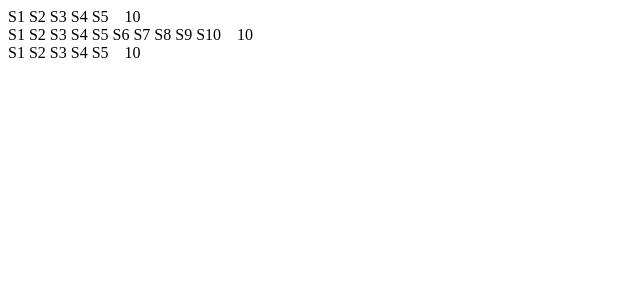
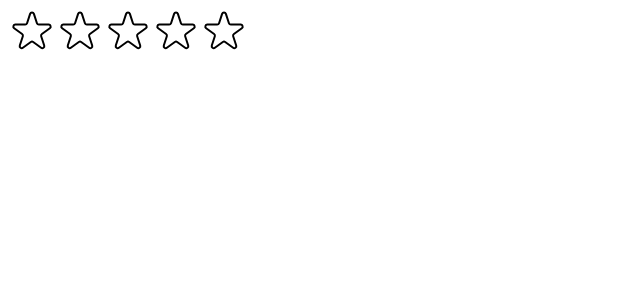
Before and after one commit to marshalmori/usepopcorn-react, a React (Create React App) app: page / in a window 1280 px wide. Shown: the top 300 px of the page, without its empty margins (0-640 px from the left). Built offline with nearby package versions, Linux system fonts and the light colour scheme.

Commit message:
Creating the Stars

```diff
--- a/src/StarRating.jsx
+++ b/src/StarRating.jsx
@@ -1,4 +1,4 @@
-import React from "react";
+import React, { useState } from "react";
 
 const containerStyle = {
   display: "flex",
@@ -8,7 +8,6 @@
 
 const starContainerStyle = {
   display: "flex",
-  gap: "4px",
 };
 
 const textStyle = {
@@ -17,16 +16,97 @@
 };
 
 const StarRating = ({ maxRating = 5 }) => {
+  const [rating, setRating] = useState(0);
+
+  const handleRating = (rating) => {
+    setRating(rating);
+  };
+
   return (
     <div style={containerStyle}>
       <div style={starContainerStyle}>
         {Array.from({ length: maxRating }, (_, i) => (
-          <span>S{i + 1}</span>
+          <Star
+            key={i}
+            onRate={() => handleRating(i + 1)}
+            full={rating >= i + 1}
+          />
         ))}
       </div>
-      <p style={textStyle}>10</p>
+      <p style={textStyle}>{rating || ""}</p>
     </div>
   );
 };
 
+const starStyle = {
+  width: "48px",
+  height: "48px",
+  display: "block",
+  cursor: "pointer",
+};
+
+const Star = ({ onRate, full }) => {
+  return (
+    <span role="button" style={starStyle} onClick={onRate}>
+      {full ? (
+        <svg
+          xmlns="http://www.w3.org/2000/svg"
+          viewBox="0 0 20 20"
+          fill="#000"
+          stroke="#000"
+        >
+          <path d="M9.049 2.927c.3-.921 1.603-.921 1.902 0l1.07 3.292a1 1 0 00.95.69h3.462c.969 0 1.371 1.24.588 1.81l-2.8 2.034a1 1 0 00-.364 1.118l1.07 3.292c.3.921-.755 1.688-1.54 1.118l-2.8-2.034a1 1 0 00-1.175 0l-2.8 2.034c-.784.57-1.838-.197-1.539-1.118l1.07-3.292a1 1 0 00-.364-1.118L2.98 8.72c-.783-.57-.38-1.81.588-1.81h3.461a1 1 0 00.951-.69l1.07-3.292z" />
+        </svg>
+      ) : (
+        <svg
+          xmlns="http://www.w3.org/2000/svg"
+          fill="none"
+          viewBox="0 0 24 24"
+          stroke="#000"
+        >
+          <path
+            strokeLinecap="round"
+            strokeLinejoin="round"
+            strokeWidth="{2}"
+            d="M11.049 2.927c.3-.921 1.603-.921 1.902 0l1.519 4.674a1 1 0 00.95.69h4.915c.969 0 1.371 1.24.588 1.81l-3.976 2.888a1 1 0 00-.363 1.118l1.518 4.674c.3.922-.755 1.688-1.538 1.118l-3.976-2.888a1 1 0 00-1.176 0l-3.976 2.888c-.783.57-1.838-.197-1.538-1.118l1.518-4.674a1 1 0 00-.363-1.118l-3.976-2.888c-.784-.57-.38-1.81.588-1.81h4.914a1 1 0 00.951-.69l1.519-4.674z"
+          />
+        </svg>
+      )}
+    </span>
+  );
+};
+
+/*
+FULL STAR
+
+<svg
+  xmlns="http://www.w3.org/2000/svg"
+  viewBox="0 0 20 20"
+  fill="#000"
+  stroke="#000"
+>
+  <path
+    d="M9.049 2.927c.3-.921 1.603-.921 1.902 0l1.07 3.292a1 1 0 00.95.69h3.462c.969 0 1.371 1.24.588 1.81l-2.8 2.034a1 1 0 00-.364 1.118l1.07 3.292c.3.921-.755 1.688-1.54 1.118l-2.8-2.034a1 1 0 00-1.175 0l-2.8 2.034c-.784.57-1.838-.197-1.539-1.118l1.07-3.292a1 1 0 00-.364-1.118L2.98 8.72c-.783-.57-.38-1.81.588-1.81h3.461a1 1 0 00.951-.69l1.07-3.292z"
+  />
+</svg>
+
+
+EMPTY STAR
+
+<svg
+  xmlns="http://www.w3.org/2000/svg"
+  fill="none"
+  viewBox="0 0 24 24"
+  stroke="#000"
+>
+  <path
+    strokeLinecap="round"
+    strokeLinejoin="round"
+    strokeWidth="{2}"
+    d="M11.049 2.927c.3-.921 1.603-.921 1.902 0l1.519 4.674a1 1 0 00.95.69h4.915c.969 0 1.371 1.24.588 1.81l-3.976 2.888a1 1 0 00-.363 1.118l1.518 4.674c.3.922-.755 1.688-1.538 1.118l-3.976-2.888a1 1 0 00-1.176 0l-3.976 2.888c-.783.57-1.838-.197-1.538-1.118l1.518-4.674a1 1 0 00-.363-1.118l-3.976-2.888c-.784-.57-.38-1.81.588-1.81h4.914a1 1 0 00.951-.69l1.519-4.674z"
+  />
+</svg>
+
+*/
+
 export default StarRating;
--- a/src/index.js
+++ b/src/index.js
@@ -10,7 +10,5 @@
   <React.StrictMode>
     {/* <App /> */}
     <StarRating maxRating={5} />
-    <StarRating maxRating={10} />
-    <StarRating />
   </React.StrictMode>
 );
```
